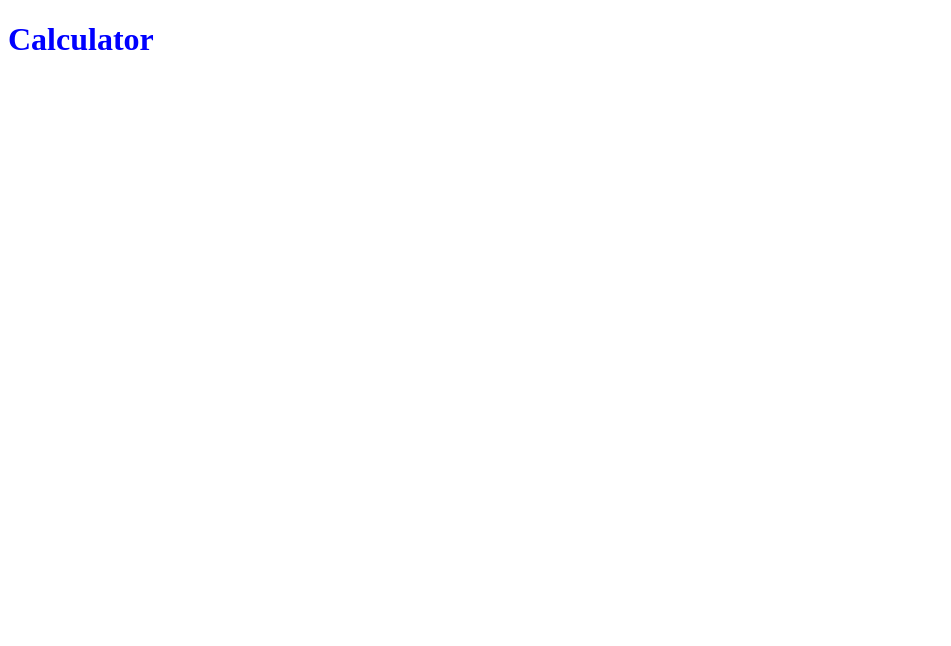
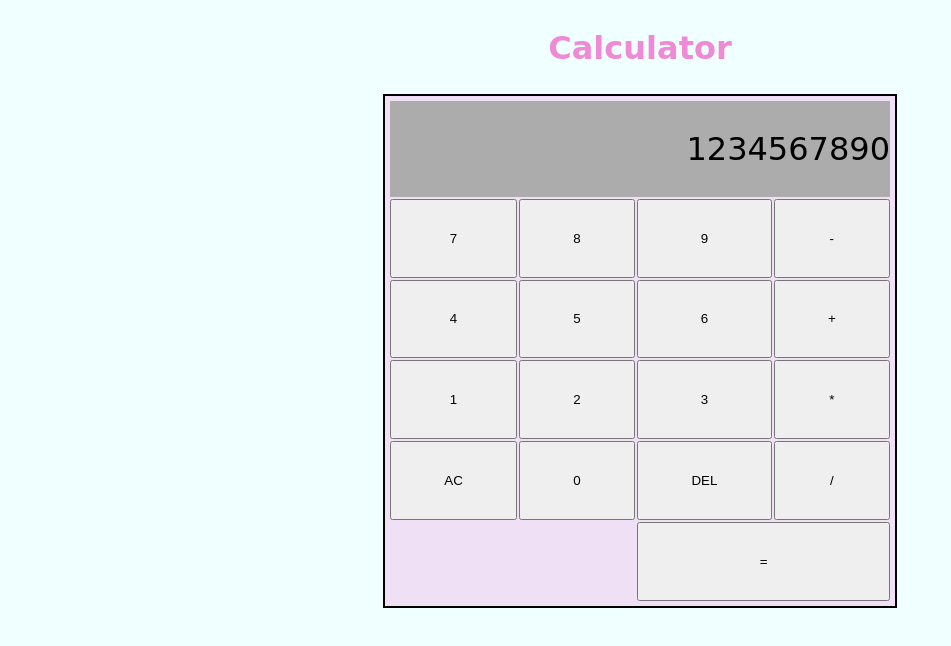
Before and after one commit to joerow/odin-calculator, a plain HTML site: page index.html in a window 1280 px wide. Shown: the whole page, without its empty margins (0-951 px from the left). Drawn offline with Linux system fonts and the light colour scheme; a web font is replaced by a local one.

Commit message:
add button layout (basic)

```diff
--- a/index.html
+++ b/index.html
@@ -6,9 +6,35 @@
     <meta name="viewport" content="width=device-width, initial-scale=1.0" />
     <title>Calculator</title>
     <link rel="stylesheet" href="./styles.css" />
+    <link rel="preconnect" href="https://fonts.googleapis.com" />
+    <link rel="preconnect" href="https://fonts.gstatic.com" crossorigin />
+    <link
+      href="https://fonts.googleapis.com/css2?family=ZCOOL+QingKe+HuangYou&display=swap"
+      rel="stylesheet"
+    />
   </head>
   <body>
     <h1>Calculator</h1>
+    <section id="calculator-container">
+      <section id="calculator-screen">1234567890</section>
+      <button id="num-7" class="num-button">7</button>
+      <button id="num-8" class="num-button">8</button>
+      <button id="num-9" class="num-button">9</button>
+      <button id="fn-minus" class="fn-button">-</button>
+      <button id="num-4" class="num-button">4</button>
+      <button id="num-5" class="num-button">5</button>
+      <button id="num-6" class="num-button">6</button>
+      <button id="fn-plus" class="fn-button">+</button>
+      <button id="num-1" class="num-button">1</button>
+      <button id="num-2" class="num-button">2</button>
+      <button id="num-3" class="num-button">3</button>
+      <button id="fn-multiply" class="fn-button">*</button>
+      <button id="fn-reset" class="fn-button">AC</button>
+      <button id="num-0" class="num-button">0</button>
+      <button id="fn-delete" class="fn-button">DEL</button>
+      <button id="fn-divide" class="fn-button">/</button>
+      <button id="fn-equals" class="fn-button">=</button>
+    </section>
   </body>
   <script src="./scripts.js"></script>
 </html>
--- a/styles.css
+++ b/styles.css
@@ -1,3 +1,48 @@
+body {
+  display: flex;
+  flex-direction: column;
+  justify-content: center;
+  align-items: center;
+  background-color: azure;
+}
+
 h1 {
-  color: blue;
+  color: rgb(240, 137, 214);
+  font-family: "ZCOOL QingKe HuangYou", cursive;
 }
+
+#calculator-container {
+  display: grid;
+  grid-template-columns: repeat(4, auto);
+  grid-template-rows: repeat(6, auto);
+  width: 500px;
+  height: 500px;
+  gap: 2px;
+  border: 2px solid black;
+  margin: 5px;
+  padding: 5px;
+  background-color: rgba(240, 137, 214, 0.26);
+}
+
+#calculator-screen {
+  font-family: "ZCOOL QingKe HuangYou", cursive;
+  font-size: xx-large;
+  display: grid;
+  grid-column-start: 1;
+  grid-column-end: 5;
+  grid-row-start: 1;
+  grid-row-end: 1;
+  align-content: center;
+  justify-content: right;
+  background-color: rgb(172, 172, 172);
+}
+
+#calculator-digits {
+}
+
+#fn-equals {
+  grid-column-start: 3;
+  grid-column-end: 5;
+  grid-row-start: 6;
+  grid-row-end: 7;
+}
```
